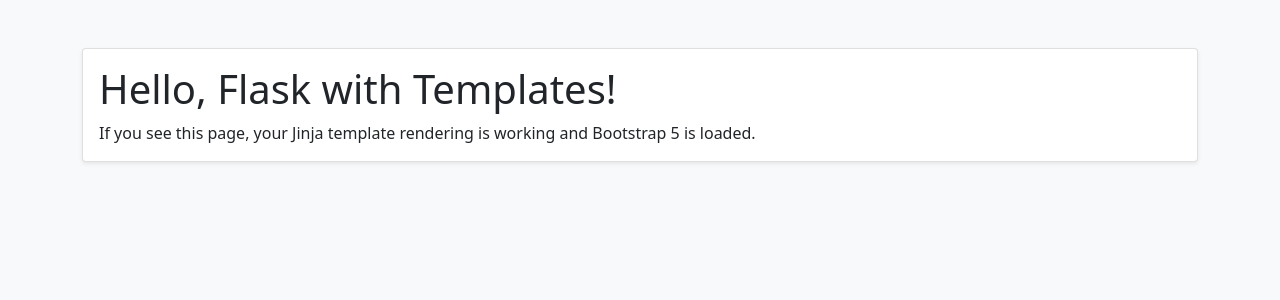
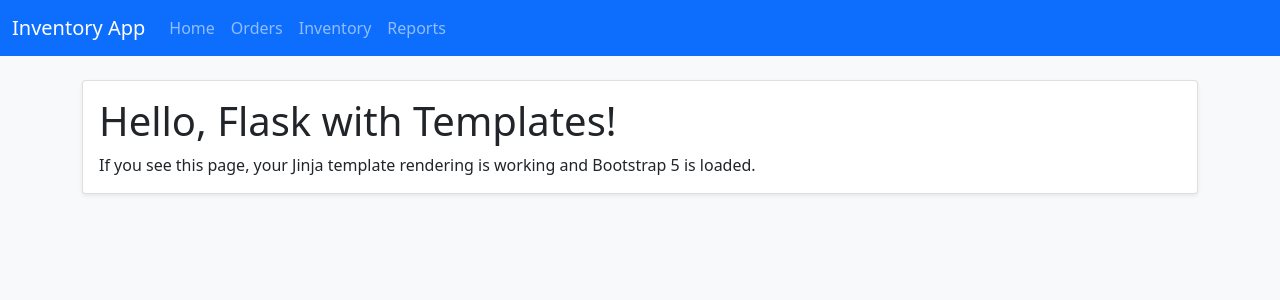
Before and after one commit to rogermle/inventory_app, a Flask app: page / in a window 1280 px wide. Shown: the top 300 px of the page. Run offline with Flask 3, Linux system fonts and the light colour scheme.

Commit message:
Adding pages and routes to support nav bar

```diff
--- a/app.py
+++ b/app.py
@@ -6,5 +6,17 @@ app = Flask(__name__)
 def hello():
     return render_template('index.html')
 
+@app.route('/orders')
+def orders():
+    return render_template('orders.html')
+
+@app.route('/inventory')
+def inventory():
+    return render_template('inventory.html')
+
+@app.route('/reports')
+def reports():
+    return render_template('reports.html')
+
 if __name__ == '__main__':
     app.run(debug=True)
--- a/templates/index.html
+++ b/templates/index.html
@@ -1,19 +1,5 @@
-<!DOCTYPE html>
-<html lang="en">
-  <head>
-    <meta charset="utf-8" />
-    <meta name="viewport" content="width=device-width, initial-scale=1" />
-    <title>Hello Flask</title>
-    <!-- Bootstrap 5 CSS -->
-    <link
-      href="https://cdn.jsdelivr.net/npm/bootstrap@5.0.2/dist/css/bootstrap.min.css"
-      rel="stylesheet"
-      integrity="sha384-EVSTQN3/azprG1Anm3QDgpJLIm9Nao0Yz1ztcQTwFspd3yD65VohhpuuCOmLASjC"
-      crossorigin="anonymous"
-    />
-  </head>
-  <body class="bg-light">
-    <div class="container py-5">
+{% extends 'base.html' %} {% block title %}Home | Inventory Management System{%
+endblock %} {% block content %}
 <div class="card shadow-sm">
   <div class="card-body">
     <h1 class="card-title">Hello, Flask with Templates!</h1>
@@ -23,12 +9,4 @@
     </p>
   </div>
 </div>
-    </div>
-    <!-- Bootstrap 5 JS Bundle (optional, for interactive components) -->
-    <script
-      src="https://cdn.jsdelivr.net/npm/bootstrap@5.0.2/dist/js/bootstrap.bundle.min.js"
-      integrity="sha384-MrcW6ZMFYlzcLA8Nl+NtUVF0sA7MsXsP1UyJoMp4YLEuNSfAP+JcXn/tWtIaxVXM"
-      crossorigin="anonymous"
-    ></script>
-  </body>
-</html>
+{% endblock %}
```
Also changed, not shown: templates/inventory.html (added, +10 -0 lines), templates/orders.html (added, +10 -0 lines), templates/reports.html (added, +10 -0 lines). Lines whose indentation alone changed are shown as unchanged.
